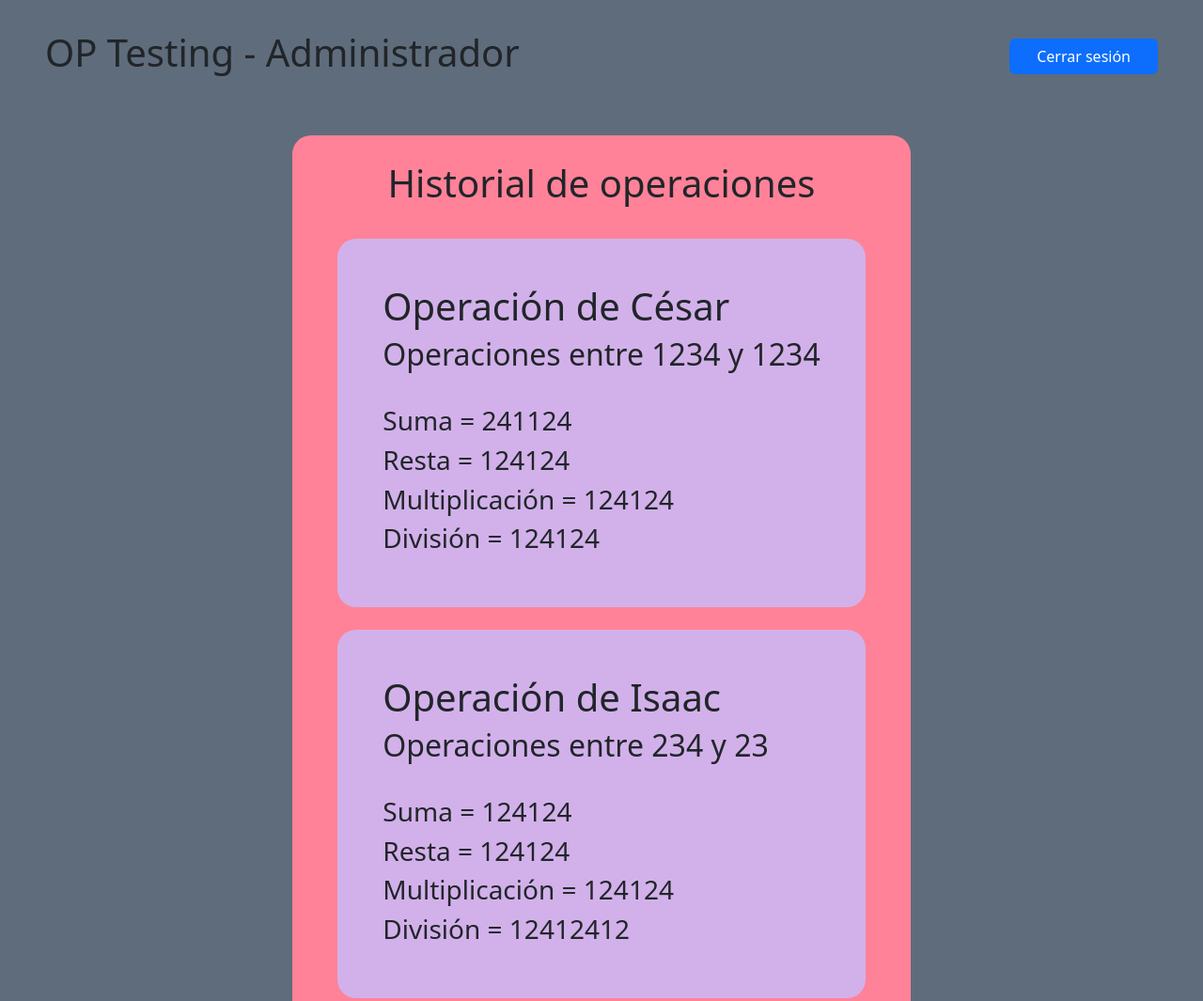
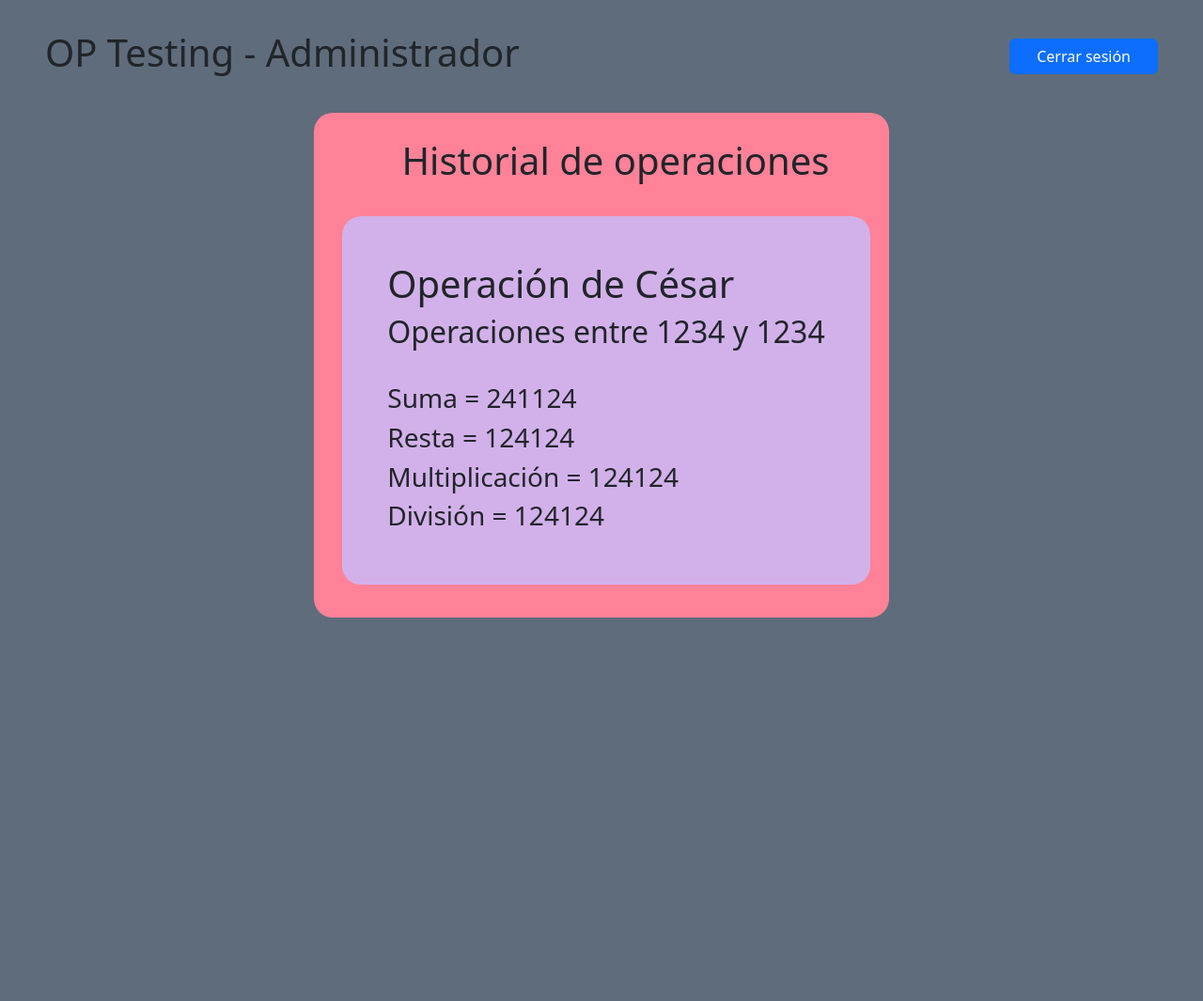
Before and after one commit to CesarLeiva/OP-testing, a plain HTML site: page admin.html in a window 1280 px wide. Shown: the top 1065 px of the page at 94% size. After the commit the page ends 800 px from the top, so only its background shows below. Drawn offline with nearby package versions, Linux system fonts and the light colour scheme.

Commit message:
overflow: auto en el historial de operaciones

```diff
--- a/admin.html
+++ b/admin.html
@@ -9,6 +9,11 @@
 
     <link href="https://cdn.jsdelivr.net/npm/bootstrap@5.2.2/dist/css/bootstrap.min.css" rel="stylesheet" integrity="sha384-Zenh87qX5JnK2Jl0vWa8Ck2rdkQ2Bzep5IDxbcnCeuOxjzrPF/et3URy9Bv1WTRi" crossorigin="anonymous">
 </head>
+<style>
+    .op::-webkit-scrollbar{
+        width: 7px;
+    }
+</style>
 <body style="background: #5F6C7B;">
     <nav class="navbar mx-5 my-4">
         <h1>OP Testing - Administrador</h1>
@@ -18,11 +23,11 @@
     </nav>
 
     <section style="background: #FF8298; width:fit-content; margin: auto; border-radius: 20px; font-size: large;">
-        <div class="m-5">
+        <div style="margin-left: 30px;">
             <br>
             <h1 style="text-align: center;">Historial de operaciones</h1>
             <br>
-            <div id="op"></div>
+            <div class="op" id="op" style="margin-right: 20px; height: 400px; overflow: auto; border-radius: 20px;"></div>
             <br>
 
         </div>
```
